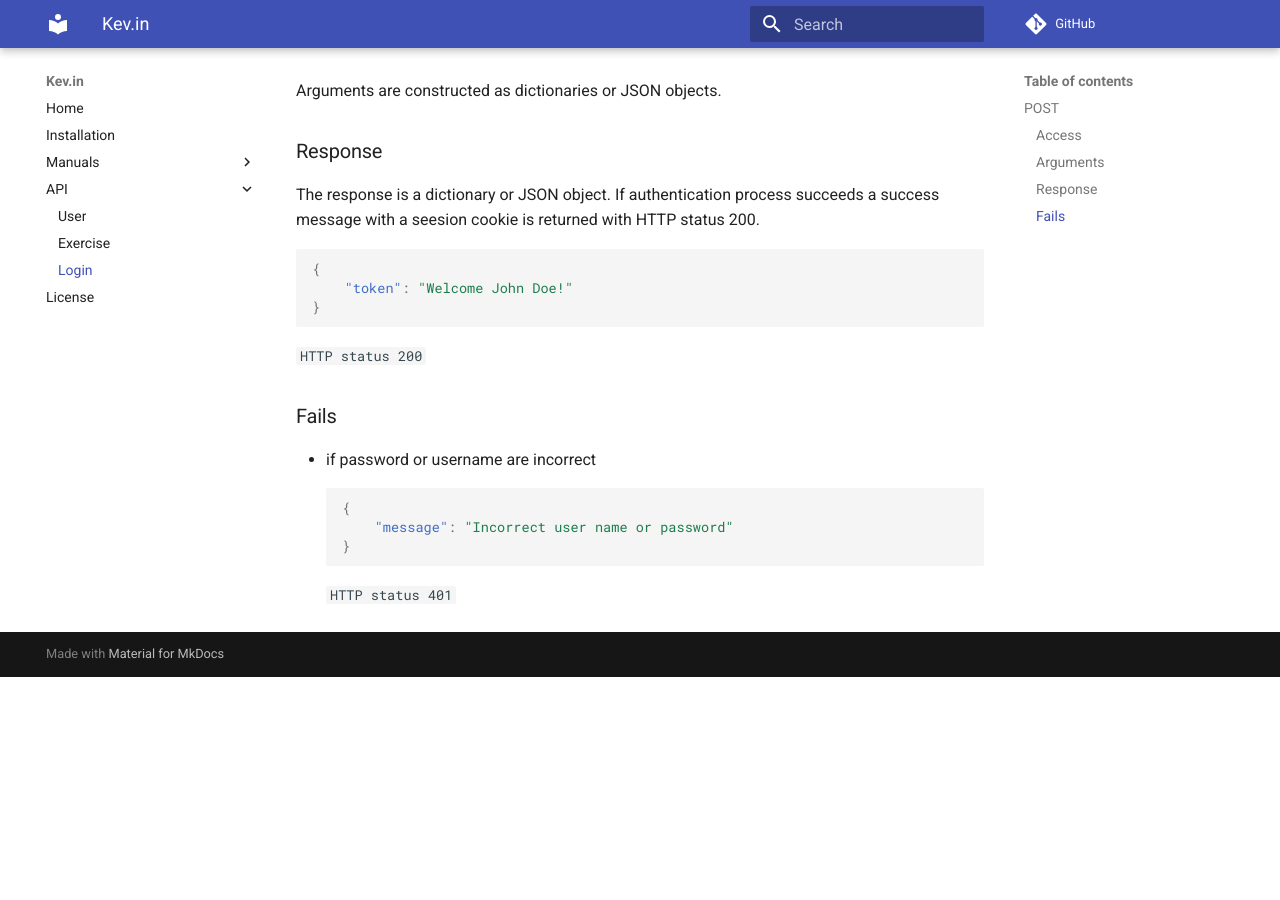
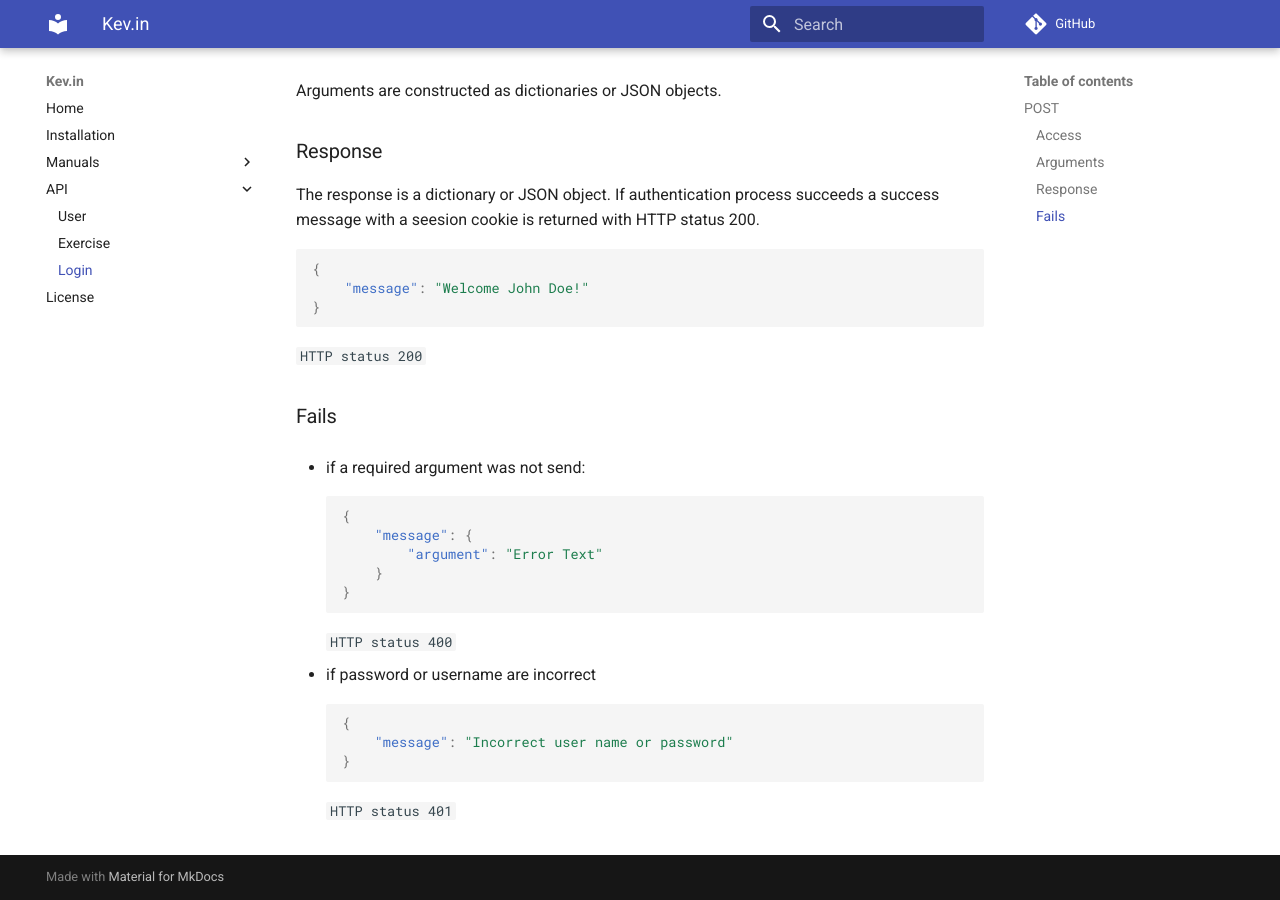
Before and after one commit to mlinke-ai/kev_in, an MkDocs documentation site: the page built from docs/api/login.md, in a window 1280 px wide and 900 px high, scrolled down 1093 px. Built offline with MkDocs 1.6.1 and Material for MkDocs 9.7.7, drawn with Linux system fonts in a browser that asks for light colours; comment, search, counter and statistics services are not loaded; before the commit the page ends 1770 px from its top, so only the background shows below that.

Commit message:
added missing args case to docs and little bug fix

````diff
--- a/docs/api/login.md
+++ b/docs/api/login.md
@@ -57,12 +57,22 @@ The response is a dictionary or JSON object. If authentication process succeeds
 
 ```JSON
 {
-    "token": "Welcome John Doe!"
+    "message": "Welcome John Doe!"
 }
 ```
 `HTTP status 200`
 
 ### Fails
+
+- if a required argument was not send:
+    ```JSON
+    {
+        "message": {
+            "argument": "Error Text"
+        }
+    }
+    ```
+    `HTTP status 400`
 
 - if password or username are incorrect
     ```JSON
````
